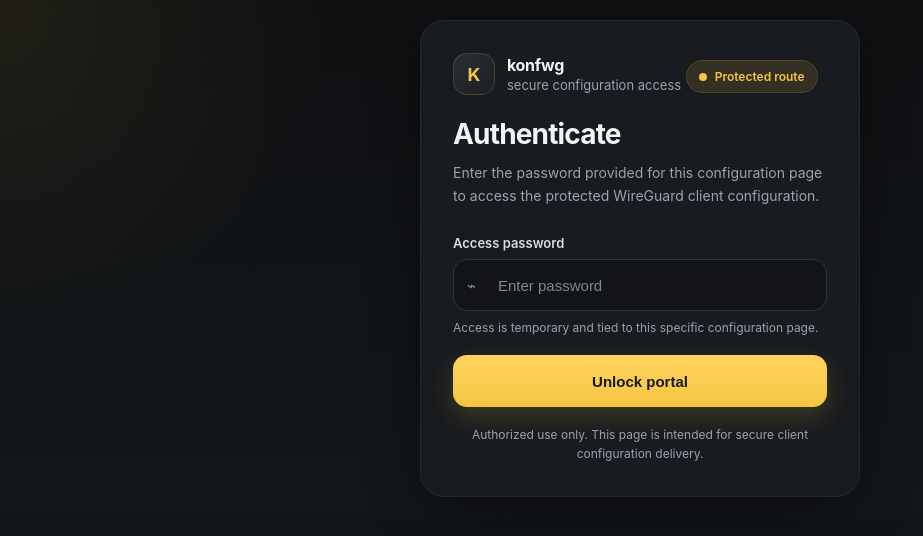
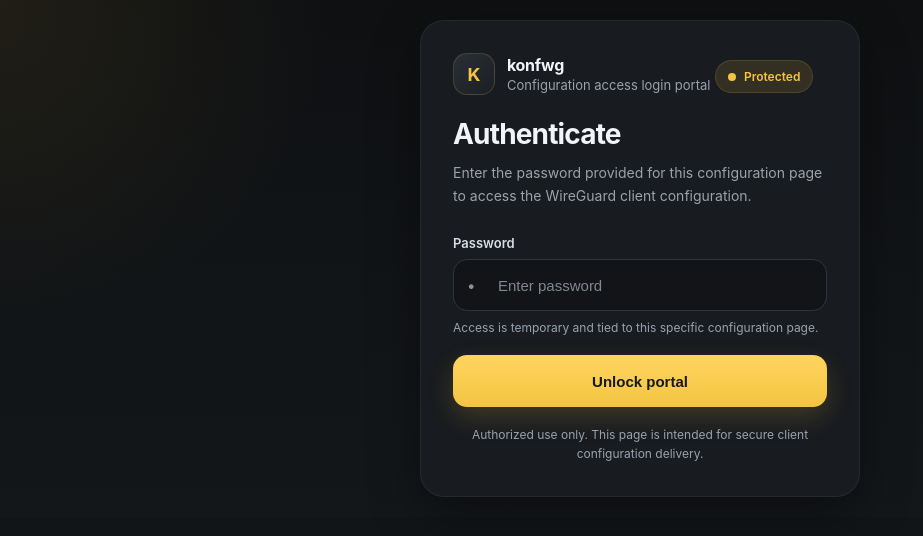
Before and after one commit to Karka-Admin/konfwg, a Python web app: template src/konfwg/web/templates/login.html in a window 1280 px wide. Shown: the top 536 px of the page, without its empty margins (0-923 px from the left). Run offline with Jinja, Linux system fonts and the light colour scheme; the template is opened without the code that fills it, so the values that code supplies are empty.

Commit message:
Some changes to the web pages

```diff
--- a/src/konfwg/web/templates/login.html
+++ b/src/konfwg/web/templates/login.html
@@ -241,18 +241,18 @@
                 <div class="brand-mark">K</div>
                 <div class="brand-text">
                     <strong>konfwg</strong>
-                    <span>secure configuration access</span>
+                    <span>Configuration access login portal</span>
                 </div>
             </div>
 
             <div class="tag">
                 <span class="tag-dot"></span>
-                Protected route
+                Protected
             </div>
 
             <h1>Authenticate</h1>
             <p class="subtitle">
-                Enter the password provided for this configuration page to access the protected WireGuard client configuration.
+                Enter the password provided for this configuration page to access the WireGuard client configuration.
             </p>
         </div>
 
@@ -262,9 +262,9 @@
 
         <form method="post" action="/conf/{{ token }}/login">
             <div class="field">
-                <label for="password">Access password</label>
+                <label for="password">Password</label>
                 <div class="input-wrap">
-                    <span class="input-icon">⌁</span>
+                    <span class="input-icon">•</span>
                     <input
                         id="password"
                         name="password"
--- a/src/konfwg/web/templates/portal.html
+++ b/src/konfwg/web/templates/portal.html
@@ -384,7 +384,7 @@
                 <div class="brand-mark">K</div>
                 <div class="brand-text">
                     <strong>konfwg</strong>
-                    <span>secure configuration portal</span>
+                    <span>WireGuard configuration access portal</span>
                 </div>
             </div>
 
```
